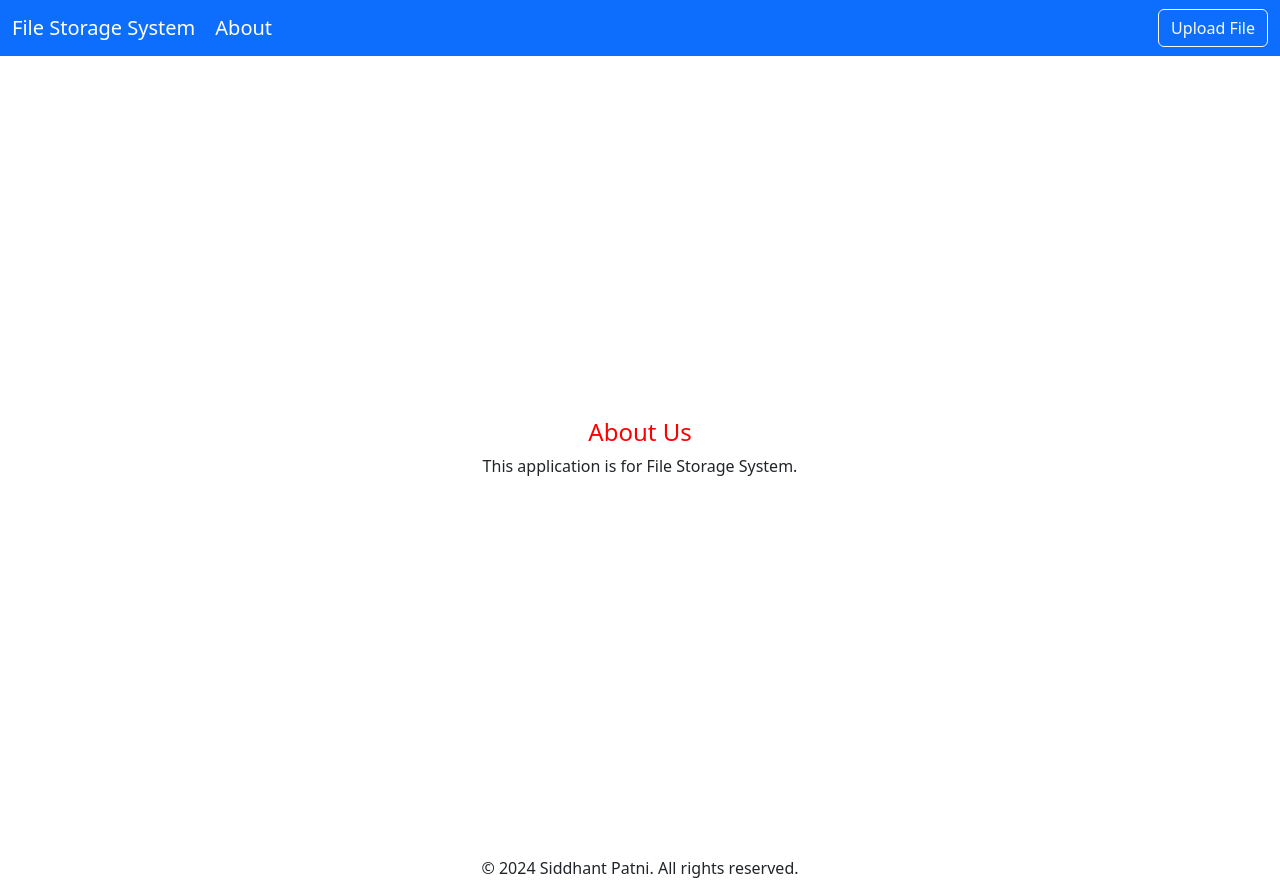
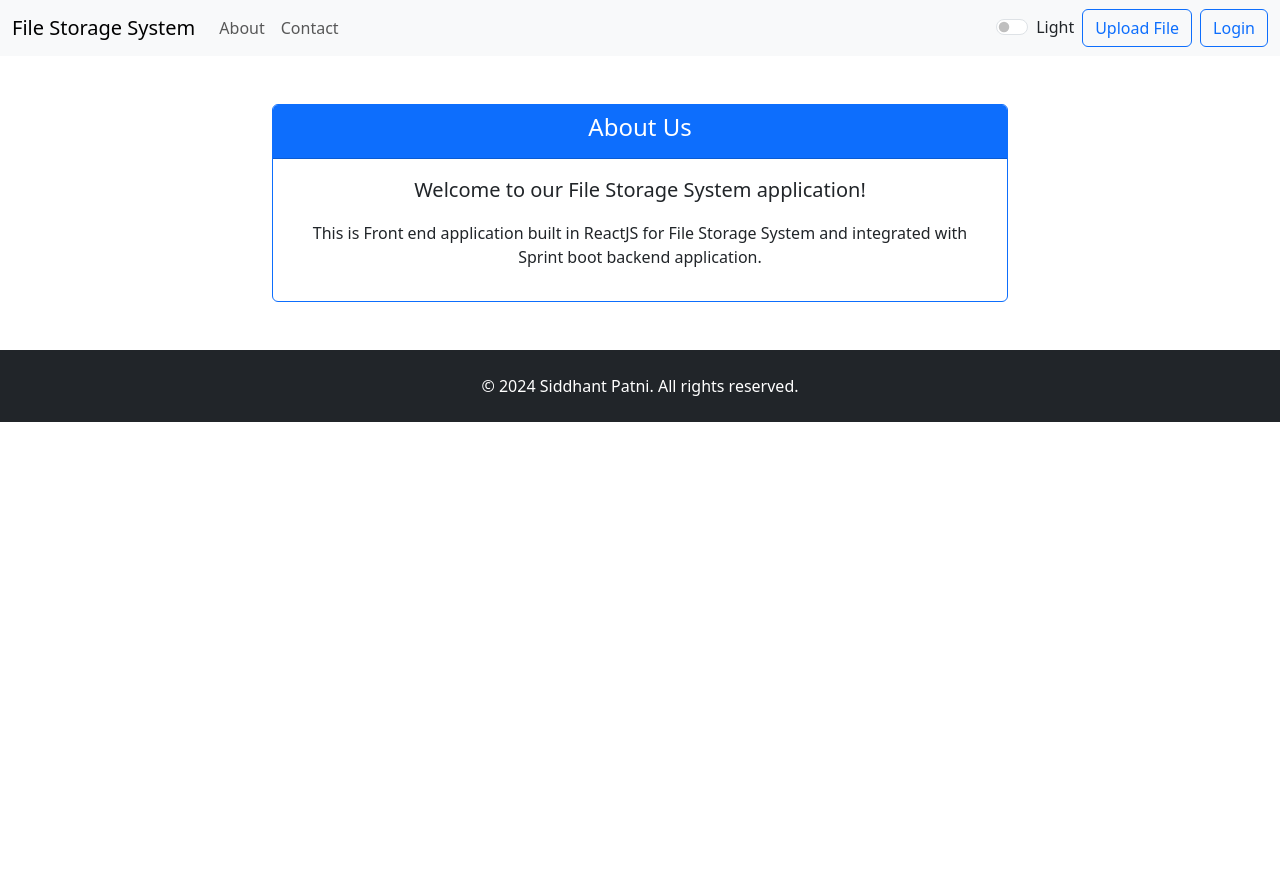
Before and after one commit to siddhantpatni0407/react-js, a React (Create React App) app in the folder file-storage-ui/: page /about in a window 1280 px wide. After the commit the page ends 800 px from the top, so only its background shows below. Built offline with nearby package versions, Linux system fonts and the light colour scheme.

Commit message:
Handling delete functionality + Enhancements
Handling delete functionality + Enhancements

```diff
--- a/file-storage-ui/package.json
+++ b/file-storage-ui/package.json
@@ -3,12 +3,16 @@
   "version": "0.1.0",
   "private": true,
   "dependencies": {
+    "@fortawesome/fontawesome-free": "^6.5.1",
+    "@fortawesome/free-solid-svg-icons": "^6.5.1",
+    "@fortawesome/react-fontawesome": "^0.2.0",
     "@testing-library/jest-dom": "^5.17.0",
     "@testing-library/react": "^13.4.0",
     "@testing-library/user-event": "^13.5.0",
     "axios": "^1.6.7",
     "bootstrap": "^5.3.3",
     "react": "^18.2.0",
+    "react-bootstrap": "^2.10.1",
     "react-dom": "^18.2.0",
     "react-router-dom": "^6.22.3",
     "react-scripts": "5.0.1",
--- a/file-storage-ui/src/App.js
+++ b/file-storage-ui/src/App.js
@@ -4,6 +4,7 @@ import Navbar from "./layout/Navbar";
 import Home from "./pages/Home";
 import { BrowserRouter as Router, Routes, Route } from "react-router-dom";
 import About from "./about/about";
+import Contact from "./contact/contact"; // Import Contact component
 import Footer from "./footer/footer";
 import AddFile from "./files/AddFile";
 import GetFileData from "./files/GetFileData";
@@ -20,6 +21,7 @@ function App() {
           <Route exact path="/getFileData/:id" element={<GetFileData />} />
           <Route exact path="/getAllFiles/:id" element={<GetAllFiles />} />
           <Route exact path="/about" element={<About />} />
+          <Route exact path="/contact" element={<Contact />} /> {/* Add Contact route */}
         </Routes>
       </Router>
       <Footer />
--- a/file-storage-ui/src/about/about.js
+++ b/file-storage-ui/src/about/about.js
@@ -1,12 +1,23 @@
-import React from 'react'
+import React from 'react';
 
 export default function About() {
     return (
-        <div style={{ display: 'flex', justifyContent: 'center', alignItems: 'center', height: '100vh' }}>
-          <div>
-            <h4 style={{ color: 'red' }}>About Us</h4>
-            <p>This application is for File Storage System.</p>
-          </div>
+        <div className="container my-5">
+            <div className="row justify-content-center">
+                <div className="col-md-8">
+                    <div className="card border-primary">
+                        <div className="card-header bg-primary text-white">
+                            <h4>About Us</h4>
+                        </div>
+                        <div className="card-body">
+                            <p className="lead">Welcome to our File Storage System application!</p>
+                            <p>
+                                This is Front end application built in ReactJS for File Storage System and integrated with Sprint boot backend application.
+                            </p>
+                        </div>
+                    </div>
+                </div>
+            </div>
         </div>
-      );
+    );
 }
--- /dev/null
+++ b/file-storage-ui/src/contact/contact.js
@@ -0,0 +1,29 @@
+import React from "react";
+import { FontAwesomeIcon } from "@fortawesome/react-fontawesome";
+import { faEnvelope, faPhone } from "@fortawesome/free-solid-svg-icons";
+
+export default function Contact() {
+  return (
+    <div className="container my-5">
+      <div className="row justify-content-center">
+        <div className="col-md-8">
+          <div className="card border-primary">
+            <div className="card-header bg-primary text-white">
+              <h4>Contact Us</h4>
+            </div>
+            <div className="card-body">
+              <div className="contact-info">
+                <p>
+                  <FontAwesomeIcon icon={faEnvelope} /> siddhant4patni@gmail.com
+                </p>
+                <p>
+                  <FontAwesomeIcon icon={faPhone} /> +91-7588811796
+                </p>
+              </div>
+            </div>
+          </div>
+        </div>
+      </div>
+    </div>
+  );
+}
--- a/file-storage-ui/src/files/AddFile.js
+++ b/file-storage-ui/src/files/AddFile.js
@@ -1,16 +1,23 @@
 import React, { useState } from 'react';
 import axios from 'axios';
-import { useNavigate } from "react-router-dom";
+import { useNavigate } from 'react-router-dom';
 
 function AddFile() {
   let navigate = useNavigate();
   const [file, setFile] = useState(null);
+  const [error, setError] = useState('');
 
   const handleFileChange = (e) => {
     setFile(e.target.files[0]);
+    setError('');
   };
 
   const uploadFile = async () => {
+    if (!file) {
+      setError('Please choose a file before uploading.');
+      return;
+    }
+
     const formData = new FormData();
     formData.append('file', file);
 
@@ -21,17 +28,29 @@ function AddFile() {
         }
       });
       alert('File uploaded successfully!');
+      navigate('/');
     } catch (error) {
       alert('Failed to upload file!');
     }
-    navigate("/");
   };
 
   return (
-    <div>
-      <h1>File Upload</h1>
-      <input type="file" accept="*/*" onChange={handleFileChange} />
-      <button onClick={uploadFile}>Upload File</button>
+    <div className="container mt-5">
+      <div className="row justify-content-center">
+        <div className="col-md-6">
+          <div className="card">
+            <div className="card-header bg-primary text-white">File Upload</div>
+            <div className="card-body">
+              <div className="form-group d-flex justify-content-between align-items-center">
+                <label htmlFor="file" className="mr-2">Choose File:</label>
+                <input type="file" className="form-control-file" id="file" accept="*/*" onChange={handleFileChange} />
+                <button className="btn btn-success ml-2" onClick={uploadFile}>Upload File</button>
+              </div>
+              {error && <div className="text-danger">{error}</div>}
+            </div>
+          </div>
+        </div>
+      </div>
     </div>
   );
 }
--- a/file-storage-ui/src/footer/footer.js
+++ b/file-storage-ui/src/footer/footer.js
@@ -1,12 +1,14 @@
 import React from "react";
 
-export default function footer() {
+export default function Footer() {
   return (
-    <footer>
-      <p>
-        &copy; {new Date().getFullYear()} Siddhant Patni. All rights
-        reserved.
-      </p>
+    <footer className="bg-dark text-white py-4">
+      <div className="container text-center">
+        <p className="mb-0">
+          &copy; {new Date().getFullYear()} Siddhant Patni. All rights
+          reserved.
+        </p>
+      </div>
     </footer>
   );
 }
--- a/file-storage-ui/src/layout/Navbar.js
+++ b/file-storage-ui/src/layout/Navbar.js
@@ -1,20 +1,20 @@
-import React from 'react';
+import React, { useState } from 'react';
 import { Link } from 'react-router-dom';
-import './Navbar.css'; // Import CSS file for styling
+import { Form } from 'react-bootstrap';
 
 const Navbar = () => {
+  const [isDarkMode, setIsDarkMode] = useState(false);
+
+  const handleThemeChange = () => {
+    setIsDarkMode(!isDarkMode);
+  };
+
   return (
-    <div>
-    <nav className="navbar navbar-expand-lg navbar-dark bg-primary">
+    <nav className={isDarkMode ? 'navbar navbar-expand-lg navbar-dark bg-dark' : 'navbar navbar-expand-lg navbar-light bg-light'}>
       <div className="container-fluid">
-      <div className="links-container">
-        <Link className="navbar-brand" to={"/"}>
+        <Link className="navbar-brand" to="/">
           File Storage System
         </Link>
-        <Link className="navbar-brand" to={"/about"}>
-          About
-        </Link>
-      </div>
         <button
           className="navbar-toggler"
           type="button"
@@ -26,12 +26,37 @@ const Navbar = () => {
         >
           <span className="navbar-toggler-icon"></span>
         </button>
-      <Link className="btn btn-outline-light" to="/addFile">
+        <div className="collapse navbar-collapse" id="navbarSupportedContent">
+          <ul className="navbar-nav me-auto mb-2 mb-lg-0">
+            <li className="nav-item">
+              <Link className="nav-link" to="/about">
+                About
+              </Link>
+            </li>
+            <li className="nav-item">
+              <Link className="nav-link" to="/contact">
+                Contact
+              </Link>
+            </li>
+          </ul>
+          <div className="d-flex align-items-center">
+            <Form.Check
+              type="switch"
+              id="theme-switch"
+              label={isDarkMode ? 'Dark' : 'Light'}
+              checked={isDarkMode}
+              onChange={handleThemeChange}
+            />
+            <Link className={isDarkMode ? 'btn btn-outline-light ms-2' : 'btn btn-outline-primary ms-2'} to="/addFile">
               Upload File
             </Link>
+            <button className={isDarkMode ? 'btn btn-outline-light ms-2' : 'btn btn-outline-primary ms-2'} type="button" data-bs-toggle="modal" data-bs-target="#exampleModal">
+              Login
+            </button>
+          </div>
+        </div>
       </div>
     </nav>
-    </div>
   );
 };
 
--- /dev/null
+++ b/file-storage-ui/src/pages/Home.css
@@ -0,0 +1,14 @@
+.animated-header {
+    animation: slideInFromLeft 1s ease-out;
+  }
+
+  @keyframes slideInFromLeft {
+    0% {
+      transform: translateX(-100%);
+      opacity: 0;
+    }
+    100% {
+      transform: translateX(0);
+      opacity: 1;
+    }
+  }
```
Also changed, not shown: file-storage-ui/src/pages/Home.js (+50 -8 lines), 1 other file (tests, documents, lock files or other folders). Lines whose indentation alone changed are shown as unchanged.
